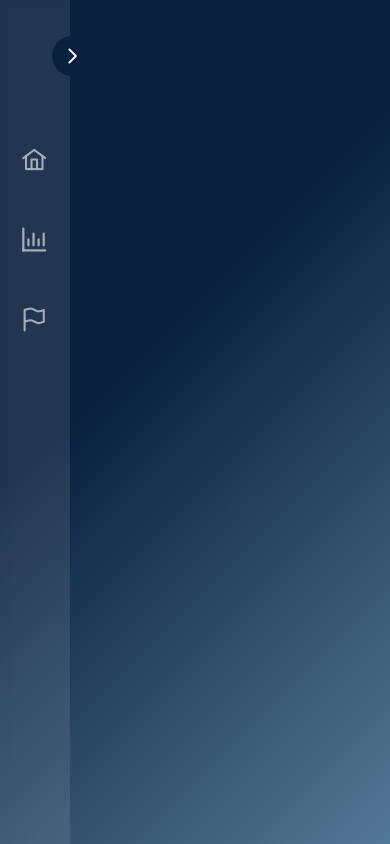
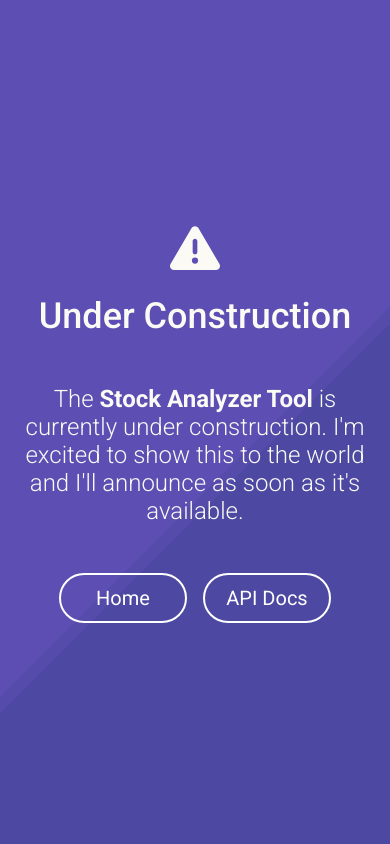
Before and after one commit to dnitecki/finfetch-ui, a React (Create React App) app: page /dashboard in a window 390 px wide. Built offline with nearby package versions, Linux system fonts and the light colour scheme.

Commit message:
add under contruction page

```diff
--- a/public/index.html
+++ b/public/index.html
@@ -16,7 +16,7 @@
       href="https://fonts.googleapis.com/css2?family=Roboto:ital,wght@0,100;0,300;0,400;0,500;0,700;0,900;1,100;1,300&display=swap"
       rel="stylesheet"
     />
-    <title>FinFetch | Financial Data Platfrom</title>
+    <title>FinFetch | Democratize Financial Data</title>
     <style>
       * {
         font-family: "Roboto", sans-serif;
--- a/src/App.jsx
+++ b/src/App.jsx
@@ -2,8 +2,9 @@ import "./app.scss";
 import { useState } from "react";
 import { Route, Routes } from "react-router-dom";
 import LandingPage from "./pages/landingPage/LandingPage";
-import Dashboard from "./apps/finfetch-dashboard/Dashboard";
+// import Dashboard from "./apps/finfetch-dashboard/Dashboard";
 import PageNotFound from "./pages/pageNotFound/PageNotFound";
+import UnderConstruction from "./pages/underConstruction/UnderConstruction";
 import Home from "./apps/finfetch-api/Home";
 import UserContext from "./context/Context";
 import "primereact/resources/primereact.min.css"; //core css
@@ -17,7 +18,8 @@ function App() {
         <Routes>
           <Route exact path="/" element={<LandingPage />} />
           <Route exact path="/api/*" element={<Home />} />
-          <Route exact path="/dashboard/*" element={<Dashboard />} />
+          {/* <Route exact path="/dashboard/*" element={<Dashboard />} /> */}
+          <Route exact path="/dashboard/*" element={<UnderConstruction />} />
           <Route exact path="*" element={<PageNotFound />} />
         </Routes>
       </UserContext.Provider>
--- a/src/app.scss
+++ b/src/app.scss
@@ -24,6 +24,9 @@ html {
 }
 html:focus-within {
   scroll-behavior: smooth;
+}
+a {
+  text-decoration: none;
 }
 .form-input {
   width: 100%;
--- a/src/pages/landingPage/LandingPage.jsx
+++ b/src/pages/landingPage/LandingPage.jsx
@@ -43,12 +43,20 @@ export default function LandingPage() {
   const navigate = useNavigate();
   const location = useLocation();
   const [apiNavigate, setApiNavigate] = useState(false);
+  const [dashboardNavigate, setDashboardNavigate] = useState(false);
 
   const apiClick = () => {
     setApiNavigate(true);
     setTimeout(() => {
       setApiNavigate(false);
       navigate("/api/docs", { state: { from: location }, replace: true });
+    }, 1500);
+  };
+  const dashClick = () => {
+    setDashboardNavigate(true);
+    setTimeout(() => {
+      setDashboardNavigate(false);
+      navigate("/dashboard/", { state: { from: location }, replace: true });
     }, 1500);
   };
 
@@ -60,13 +68,24 @@ export default function LandingPage() {
       {apiNavigate ? (
         <div className="landingPage-api-screen screen-on">
           <img
-            className="landingPage-screen-icon-api"
+            className="landingPage-screen-icon"
             src={apiIcon2}
             alt="FinFetch.io"
           />
         </div>
       ) : (
         <div className="landingPage-api-screen screen-off"></div>
+      )}
+      {dashboardNavigate ? (
+        <div className="landingPage-dash-screen screen-on">
+          <img
+            className="landingPage-screen-icon"
+            src={dashIcon}
+            alt="FinFetch.io"
+          />
+        </div>
+      ) : (
+        <div className="landingPage-dash-screen screen-off"></div>
       )}
       <div className="bg-animation">
         <div className="bg-layer-1"></div>
@@ -121,7 +140,7 @@ export default function LandingPage() {
           <div className="landingPage-card-container" onMouseLeave={resetBg}>
             <button
               className="landingPage-button app-reveal-1"
-              onClick={apiClick}
+              onClick={dashClick}
               onMouseOver={changeBgDashboard}
             >
               <div className="landingPage-card landingPage-app-dashboard ">
--- a/src/pages/landingPage/LandingPage.scss
+++ b/src/pages/landingPage/LandingPage.scss
@@ -236,7 +236,17 @@
   background-color: #0982cc;
   transition: all ease 0.3s;
 }
-.landingPage-screen-icon-api {
+.landingPage-dash-screen {
+  position: absolute;
+  display: flex;
+  justify-content: center;
+  align-items: center;
+  width: 100vw;
+  height: 100vh;
+  background-color: #fbfaf5;
+  transition: all ease 0.3s;
+}
+.landingPage-screen-icon {
   height: 11rem;
   margin-top: 2rem;
   -webkit-animation: pulse 1.5s infinite ease-in-out;
@@ -299,7 +309,7 @@
     justify-content: center;
     align-content: center;
   }
-  .landingPage-screen-icon-api {
+  .landingPage-screen-icon {
     height: 8rem;
   }
   .landingPage-circle-dash {
--- a/src/pages/pageNotFound/PageNotFound.jsx
+++ b/src/pages/pageNotFound/PageNotFound.jsx
@@ -5,6 +5,7 @@ import { NavLink } from "react-router-dom";
 
 export default function PageNotFound() {
   return (
+    <>
       <div className="pageNotFound">
         <Helmet>
           <title>FinFetch | Page Not Found</title>
@@ -32,5 +33,6 @@ export default function PageNotFound() {
           </div>
         </div>
       </div>
+    </>
   );
 }
--- /dev/null
+++ b/src/pages/underConstruction/UnderConstruction.jsx
@@ -0,0 +1,41 @@
+import React from "react";
+import "./UnderConstruction.scss";
+import { Helmet } from "react-helmet";
+import { NavLink } from "react-router-dom";
+import { FontAwesomeIcon } from "@fortawesome/react-fontawesome";
+import { faTriangleExclamation } from "@fortawesome/free-solid-svg-icons";
+
+export default function UnderConstruction() {
+  return (
+    <>
+      <div className="underConstruction">
+        <Helmet>
+          <title>FinFetch | Under Construction</title>
+        </Helmet>
+        <div className="bg-animation">
+          <div className="bg-layer-3"></div>
+          <div className="bg-layer-4"></div>
+        </div>
+        <div className="underConstruction-container">
+          <div className="underConstruction-icon">
+            <FontAwesomeIcon icon={faTriangleExclamation} />
+          </div>
+          <div className="underConstruction-header">Under Construction</div>
+          <div className="underConstruction-text">
+            The <strong>Stock Analyzer Tool</strong> is currently under
+            construction. I'm excited to show this to the world and I'll
+            announce as soon as it's available.
+          </div>
+          <div className="underConstruction-buttons">
+            <NavLink to="/">
+              <button className="underConstruction-button">Home</button>
+            </NavLink>
+            <NavLink to="/api/docs">
+              <button className="underConstruction-button">API Docs</button>
+            </NavLink>
+          </div>
+        </div>
+      </div>
+    </>
+  );
+}
--- /dev/null
+++ b/src/pages/underConstruction/UnderConstruction.scss
@@ -0,0 +1,86 @@
+.underConstruction {
+  display: flex;
+  height: 100vh;
+  width: 100vw;
+  justify-content: center;
+  align-content: center;
+  align-items: center;
+  transition: all ease 0.2s;
+  overflow: hidden;
+  background: #5c4eb3;
+  position: relative;
+}
+.underConstruction-container {
+  display: flex;
+  width: 50rem;
+  flex-direction: column;
+  z-index: 1000;
+  color: #fbfaf5;
+  row-gap: 1rem;
+  padding-left: 1rem;
+  padding-right: 1rem;
+}
+.underConstruction-icon {
+  font-size: 50px;
+}
+.underConstruction-header {
+  font-size: 40px;
+  font-weight: 500;
+  margin-bottom: 2rem;
+}
+.underConstruction-text {
+  font-size: 24px;
+  font-weight: 300;
+}
+.underConstruction-buttons {
+  margin-top: 2rem;
+  display: flex;
+  column-gap: 1rem;
+}
+.underConstruction-button {
+  width: 8rem;
+  display: flex;
+  justify-content: center;
+  align-items: center;
+  column-gap: 0.5rem;
+  padding-top: 0.7rem;
+  padding-bottom: 0.7rem;
+  padding-right: 1rem;
+  padding-left: 1rem;
+  font-size: 20px;
+  border-radius: 25px;
+  border: 2px solid #fff;
+  cursor: pointer;
+  background-color: transparent;
+  color: #fff;
+  z-index: 1000;
+  opacity: 1;
+  transition: all 200ms ease;
+}
+.underConstruction-button:hover {
+  background-color: #fff;
+  color: #5c4eb3;
+}
+@media all and (max-width: 600px) {
+  .underConstruction-container {
+    width: 100%;
+    justify-content: center;
+    align-items: center;
+  }
+  .underConstruction-header {
+    font-size: 36px;
+  }
+  .underConstruction-text {
+    justify-content: center;
+    align-items: center;
+    text-align: center;
+  }
+  .underConstruction-buttons {
+    margin-top: 2rem;
+    display: flex;
+    column-gap: 1rem;
+    width: 100%;
+    justify-content: center;
+    align-items: center;
+  }
+}
```
Lines whose indentation alone changed are shown as unchanged.
